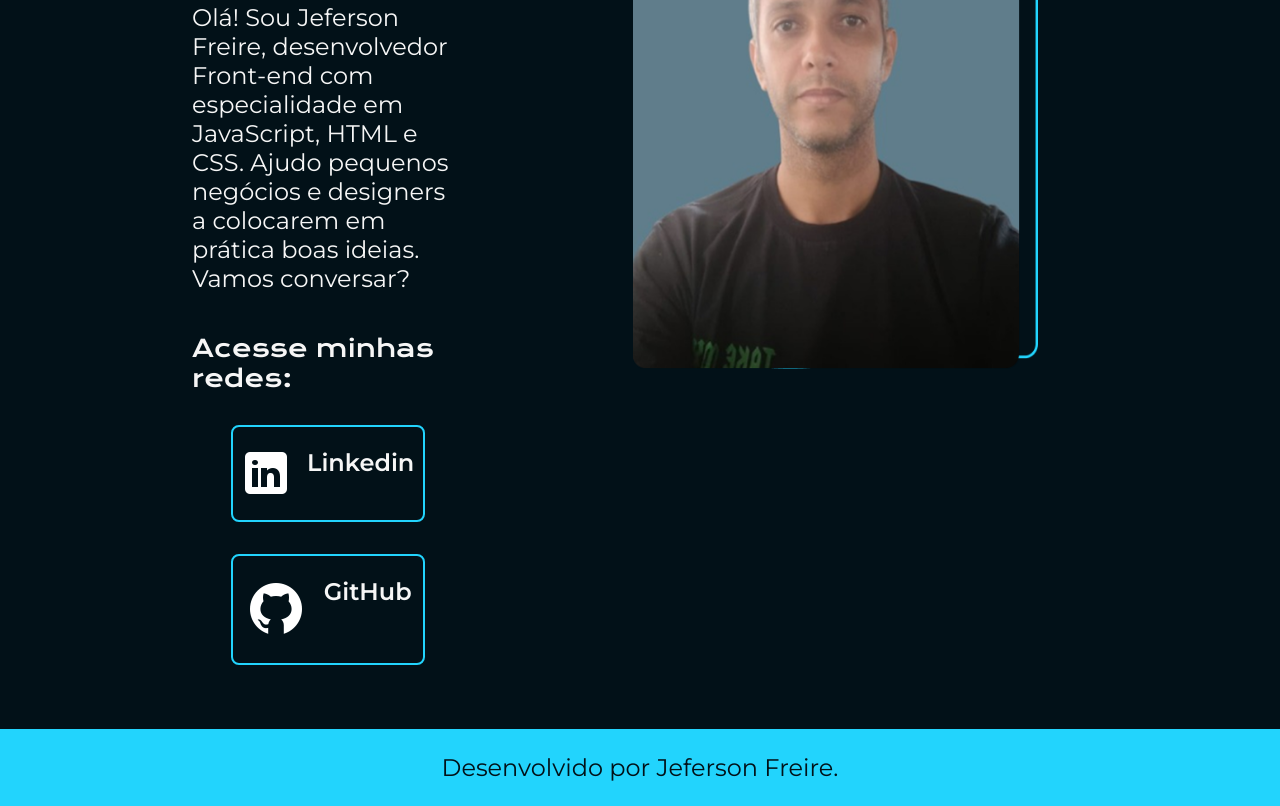
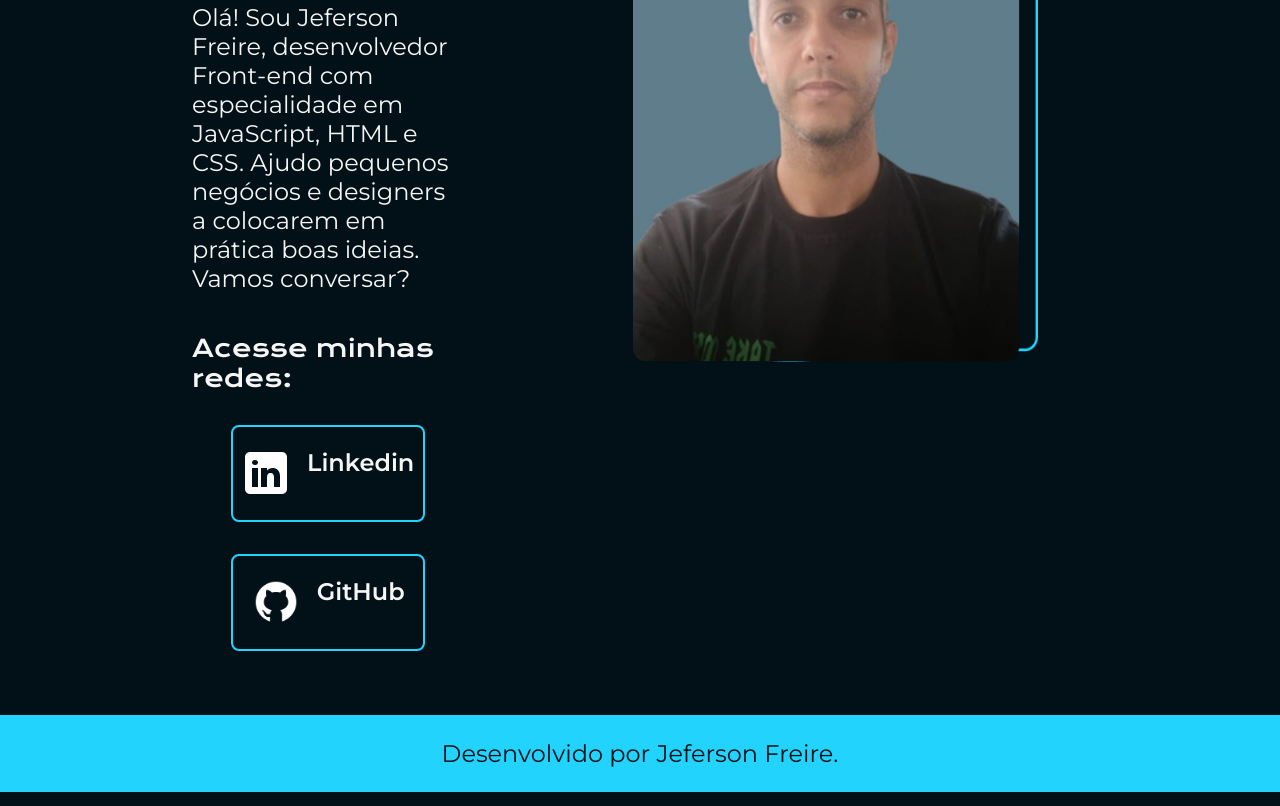
Before and after one commit to JefersonFreire/portfolio, a plain HTML site: page index.html in a window 1280 px wide. Shown: the part 516-1322 px from the top of the page. Drawn offline with nearby package versions, Linux system fonts and the light colour scheme.

Commit message:
botão git home

```diff
--- a/index.html
+++ b/index.html
@@ -31,7 +31,7 @@
                 <img src="./assets/linkedin.png" alt="Linkedin">
                 Linkedin</a>
             <a class="apresentacao__links__navegacao" href="https://github.com/JefersonFreire">
-                <img src="./assets/github.png" alt="Github">
+                <img class="git__image" src="./assets/github.png" alt="Github">
                 GitHub</a>
         </div>
         </section>
--- a/styles/style.css
+++ b/styles/style.css
@@ -111,14 +111,8 @@ body {
     font-style: italic;
 }
 
-.rodape {
-    padding: 24px;
-    color: var(--cor-primaria);
-    background-color: var(--cor-terciaria);
-    text-align: center;
-    font-family: var(--fonte-secundaria);
-    font-size: 1.5rem;
-    font-weight: 400;
+.git__image {
+    height: 50px;
 }
 
 .apresentacao__imagem {
@@ -141,6 +135,16 @@ body {
     height: 500px;
     top: 10px;
     left: 60px;
+}
+
+.rodape {
+    padding: 24px;
+    color: var(--cor-primaria);
+    background-color: var(--cor-terciaria);
+    text-align: center;
+    font-family: var(--fonte-secundaria);
+    font-size: 1.5rem;
+    font-weight: 400;
 }
 
 @media (max-width:768px) {
```
Also changed, not shown: 1 other file.
